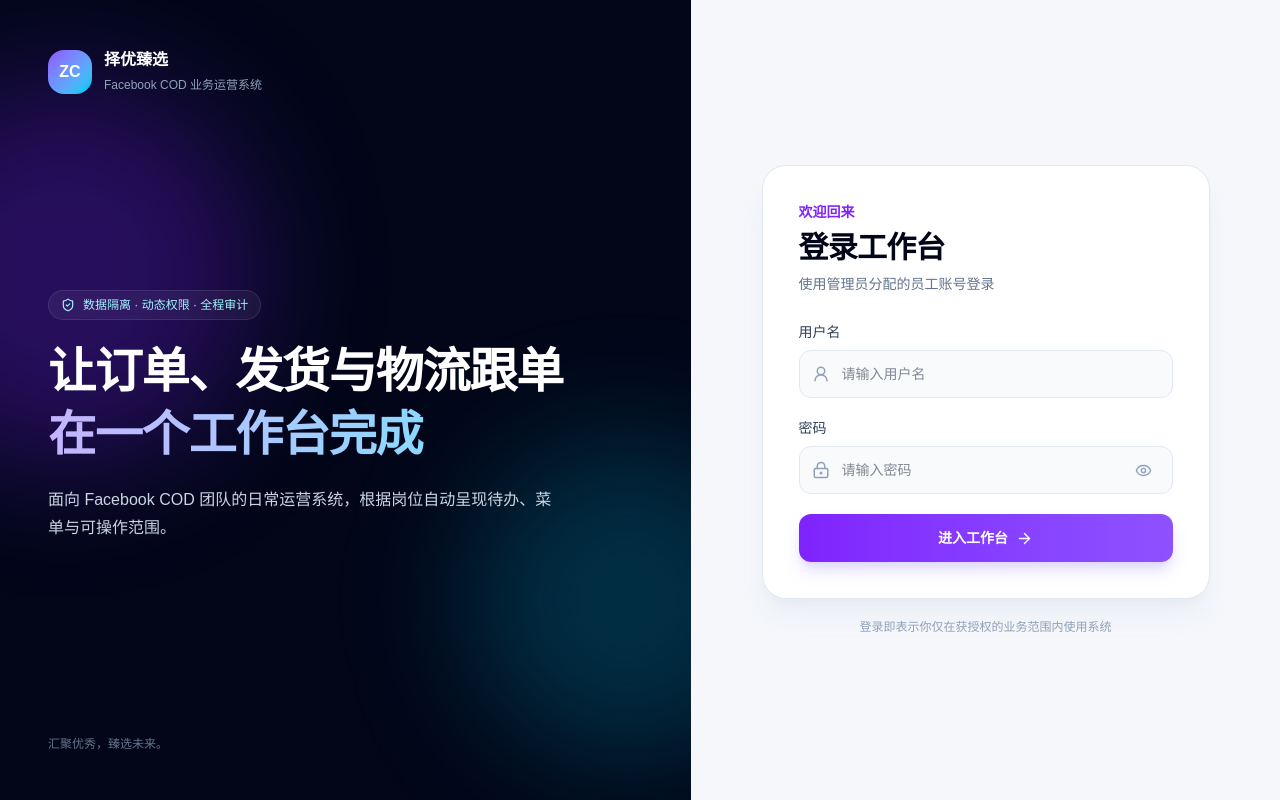
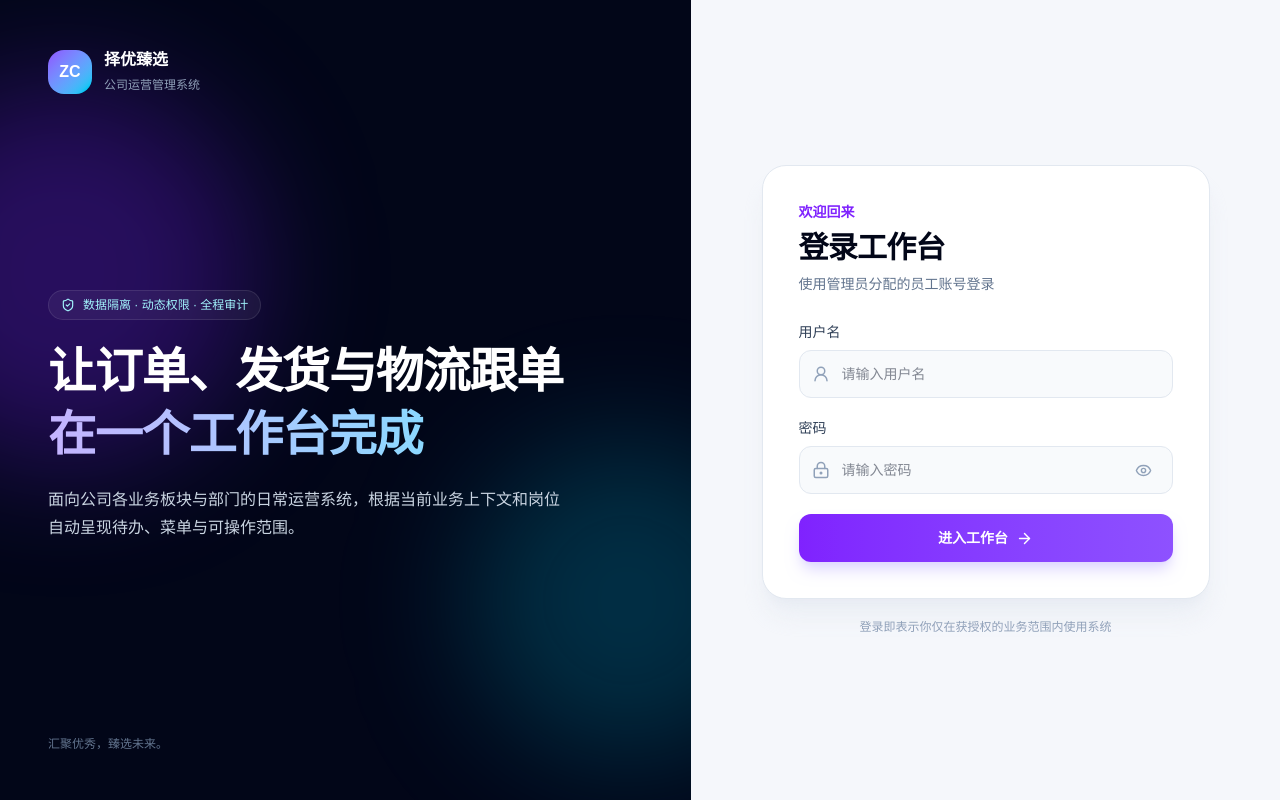
Before and after one commit to zhengxuan888/XXzyzxerp, a Next.js app: page /login in a window 1280 px wide. Built offline with nearby package versions, Linux system fonts and the light colour scheme.

Commit message:
fix: position ERP as company-wide platform

```diff
--- a/src/app/admin/layout.tsx
+++ b/src/app/admin/layout.tsx
@@ -38,7 +38,7 @@ export default async function AdminLayout({
   return (
     <AppShell
       menuItems={rootItems}
-      brand="Facebook COD ERP"
+      brand="择优臻选 ERP"
       userName={`${session.username} · ${membership.role?.name ?? "未分配角色"}`}
       memberships={membershipOptions}
       activeMembershipId={membership.id}
--- a/src/app/layout.tsx
+++ b/src/app/layout.tsx
@@ -3,10 +3,10 @@ import "./globals.css";
 
 export const metadata: Metadata = {
   title: {
-    default: "Facebook COD ERP",
-    template: "%s · Facebook COD ERP",
+    default: "择优臻选 ERP",
+    template: "%s · 择优臻选 ERP",
   },
-  description: "择优臻选 Facebook COD 业务运营系统",
+  description: "择优臻选公司运营管理系统",
 };
 
 export default function RootLayout({
--- a/src/app/login/page.tsx
+++ b/src/app/login/page.tsx
@@ -42,7 +42,7 @@ export default function LoginPage() {
           <span className="grid size-11 place-items-center rounded-2xl bg-gradient-to-br from-violet-500 to-cyan-400 text-base font-black">ZC</span>
           <div>
             <strong className="block text-base">择优臻选</strong>
-            <span className="text-xs text-slate-400">Facebook COD 业务运营系统</span>
+            <span className="text-xs text-slate-400">公司运营管理系统</span>
           </div>
         </div>
 
@@ -55,7 +55,7 @@ export default function LoginPage() {
             <span className="mt-2 block bg-gradient-to-r from-violet-300 to-cyan-300 bg-clip-text text-transparent">在一个工作台完成</span>
           </h1>
           <p className="mt-6 max-w-lg text-base leading-7 text-slate-300">
-            面向 Facebook COD 团队的日常运营系统，根据岗位自动呈现待办、菜单与可操作范围。
+            面向公司各业务板块与部门的日常运营系统，根据当前业务上下文和岗位自动呈现待办、菜单与可操作范围。
           </p>
         </div>
 
@@ -68,7 +68,7 @@ export default function LoginPage() {
             <span className="grid size-10 place-items-center rounded-xl bg-gradient-to-br from-violet-600 to-cyan-500 text-sm font-black text-white">ZC</span>
             <div>
               <strong className="block text-sm">择优臻选</strong>
-              <span className="text-xs text-slate-500">Facebook COD ERP</span>
+              <span className="text-xs text-slate-500">择优臻选 ERP</span>
             </div>
           </div>
 
--- a/src/components/admin/AppShell.tsx
+++ b/src/components/admin/AppShell.tsx
@@ -49,7 +49,7 @@ function isActive(pathname: string, path: string) {
 
 export default function AppShell({
   menuItems,
-  brand = "Facebook COD ERP",
+  brand = "择优臻选 ERP",
   userName,
   memberships = [],
   activeMembershipId,
```
Also changed, not shown: 5 other files (tests, documents, lock files or other folders).
